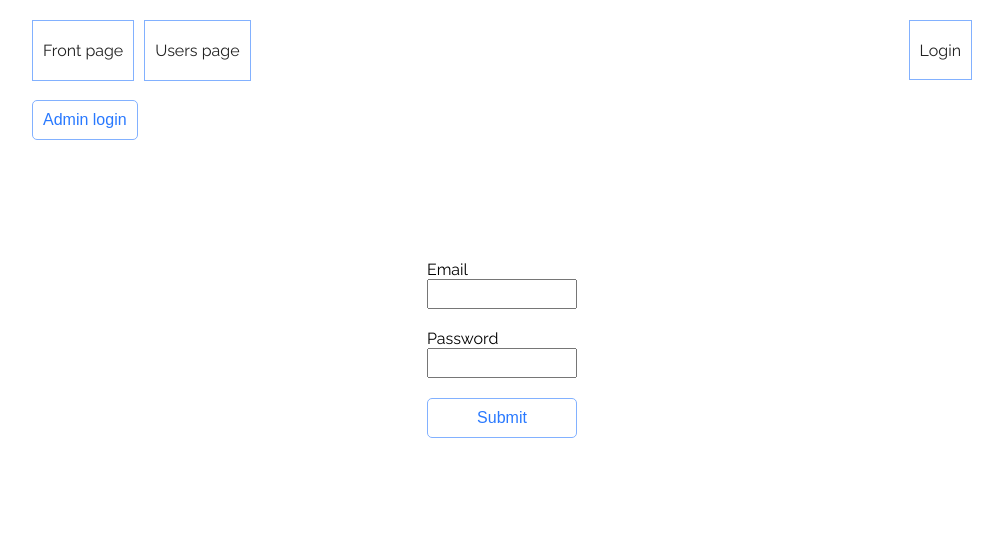
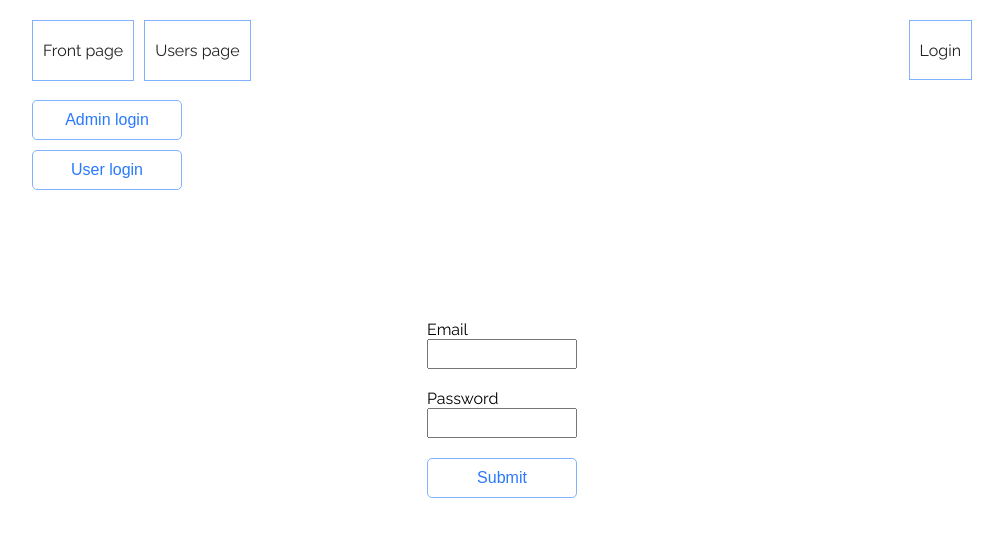
Before and after one commit to TeemuKoivisto/my-react-bootstrap, a React (Create React App) app: page /login in a window 1280 px wide. Shown: the top 536 px of the page, without its empty margins (138-1141 px from the left). Built offline with nearby package versions, Linux system fonts and the light colour scheme; no server answers.

Commit message:
Add Cache-Control to nginx; 0 to index.html and 30 days to others

```diff
--- a/src/pages/LoginPage.tsx
+++ b/src/pages/LoginPage.tsx
@@ -55,7 +55,8 @@ class LoginPageClass extends React.Component<ILoginPageProps, ILoginPageState> {
       this.props.history.push('')
     }
   }
-  private handleSetDefaultValues = (e: React.MouseEvent) : void => {
+  private handleSetDefaultValues = (type: 'admin' | 'user') => (e: React.MouseEvent) : void => {
+    if (type === 'admin') {
       this.setState({
         loginForm: {
           email: 'admin@asdf.fi',
@@ -63,11 +64,23 @@ class LoginPageClass extends React.Component<ILoginPageProps, ILoginPageState> {
         }
       })
     }
+    if (type === 'user') {
+      this.setState({
+        loginForm: {
+          email: 'morty@asdf.fi',
+          password: 'asdfasdf',
+        }
+      })
+    }
+  }
   public render() {
     const { loginForm: { email, password } } = this.state
     return (
       <section>
-        <Button onClick={this.handleSetDefaultValues}>Admin login</Button>
+        <LoginButtonsContainer>
+          <Button onClick={this.handleSetDefaultValues('admin')}>Admin login</Button>
+          <Button onClick={this.handleSetDefaultValues('user')}>User login</Button>
+        </LoginButtonsContainer>
         <LoginForm onSubmit={this.handleLoginSubmit}>
           <LoginField>
             <label>Email</label>
@@ -83,6 +96,14 @@ class LoginPageClass extends React.Component<ILoginPageProps, ILoginPageState> {
     )
   }
 }
+
+const LoginButtonsContainer = styled.div`
+  display: flex;
+  flex-direction: column;
+  ${Button} {
+    margin-bottom: 10px;
+  }
+`
 
 const LoginForm = styled.form`
   align-items: center;
```
Also changed, not shown: 1 other file (tests, documents, lock files or other folders). Lines whose indentation alone changed are shown as unchanged.
